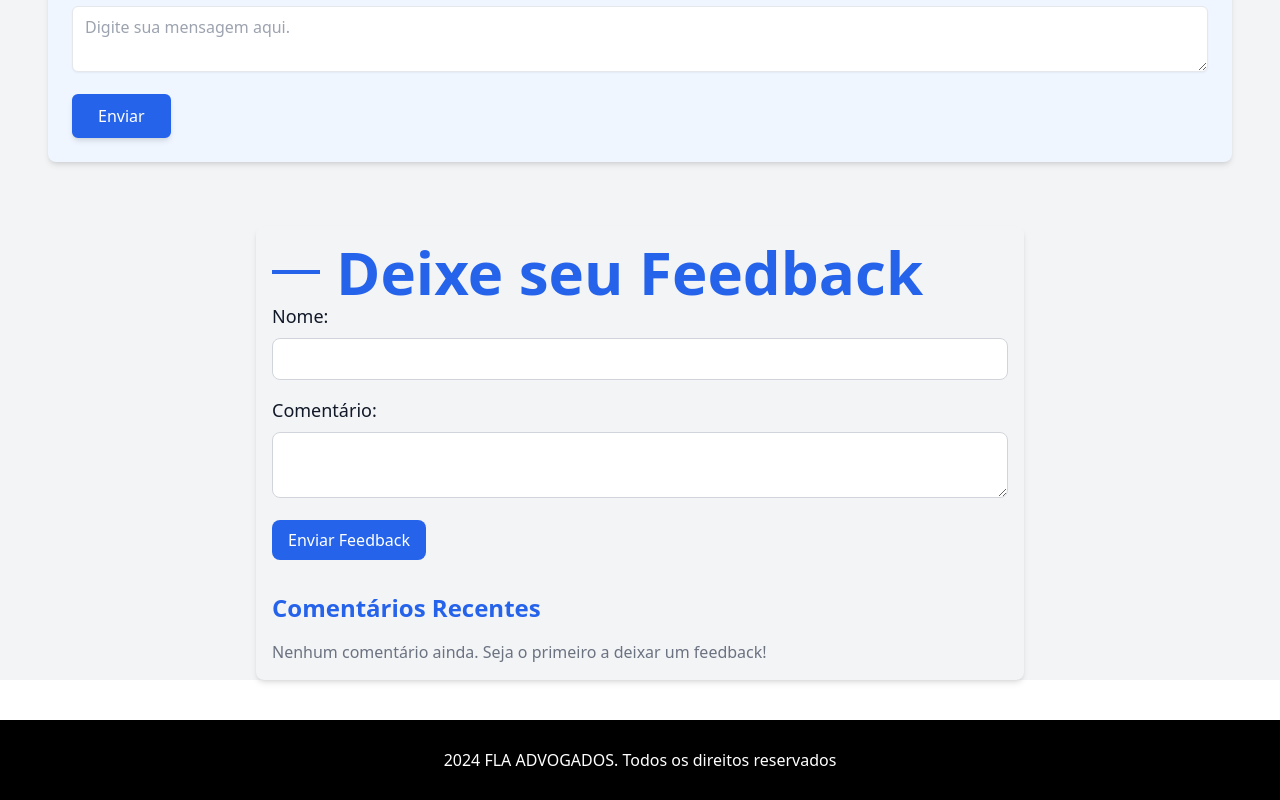
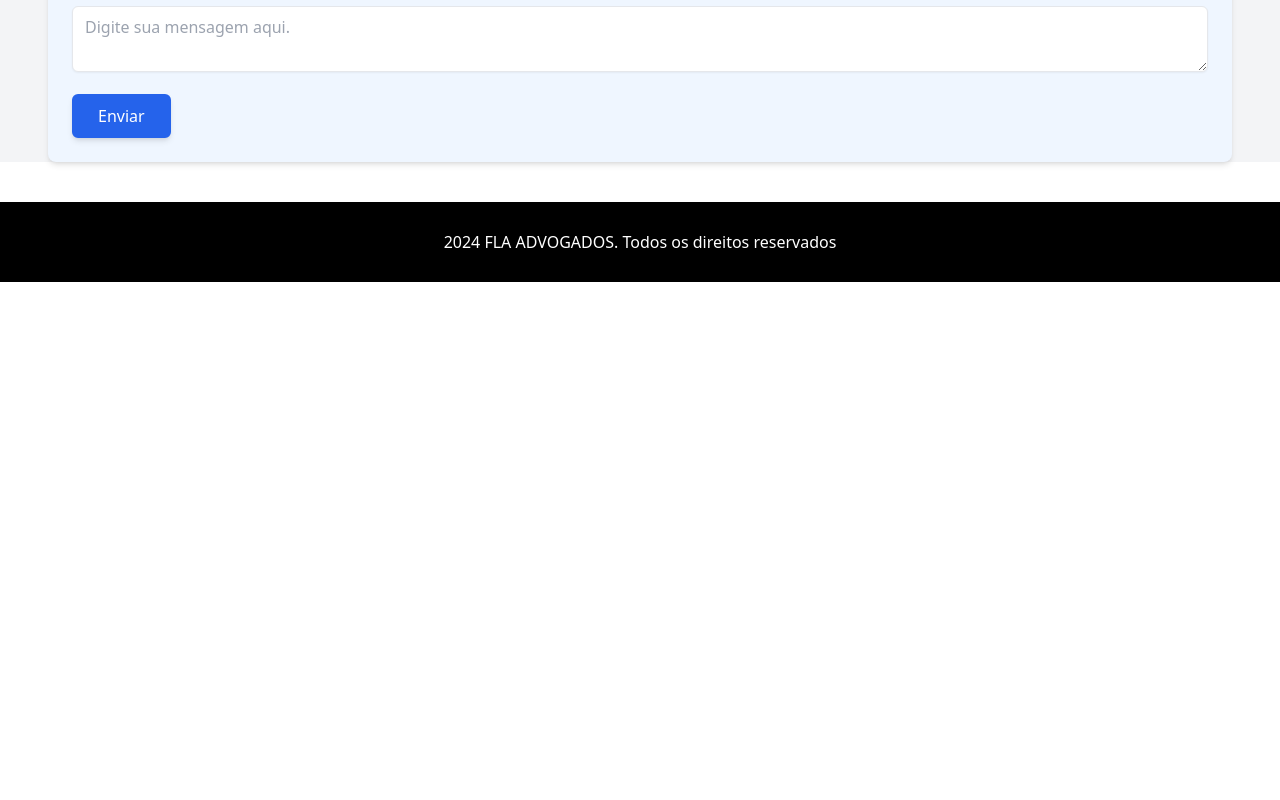
Before and after one commit to alexandre-mahumane/lfa_front, a React (Vite) app: page / in a window 1280 px wide. Shown: the part 5239-6039 px from the top of the page. After the commit the page ends 5521 px from the top, so only its background shows below. Built offline with nearby package versions, Linux system fonts and the light colour scheme.

Commit message:
remove: feedback component

```diff
--- a/src/pages/home.jsx
+++ b/src/pages/home.jsx
@@ -25,7 +25,7 @@ export const Home = () => {
         <div className="max-w-7xl mb-10 space-y-16 mx-auto px-4 sm:px-8 lg:px-12">
           <JoinUs />
           <Contact />
-          <FeedbackComponent />
+          {/* <FeedbackComponent /> */}
         </div>
       </div>
       <Footer />
```
